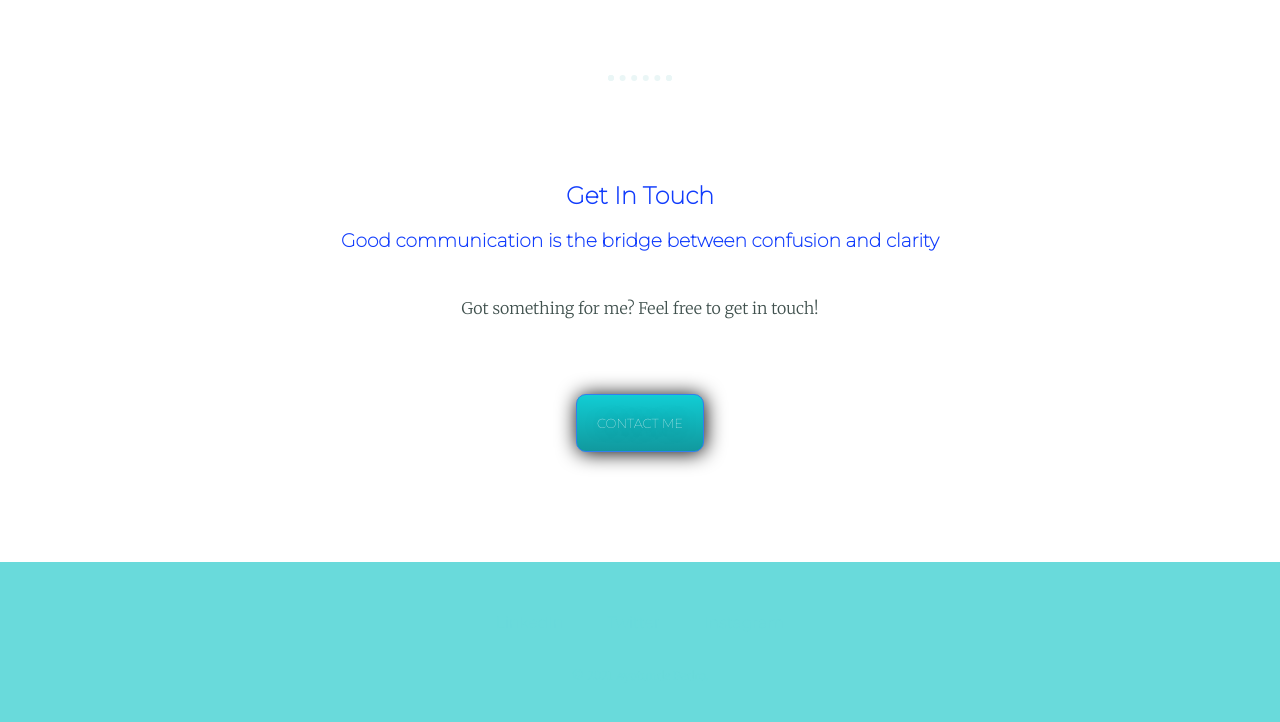
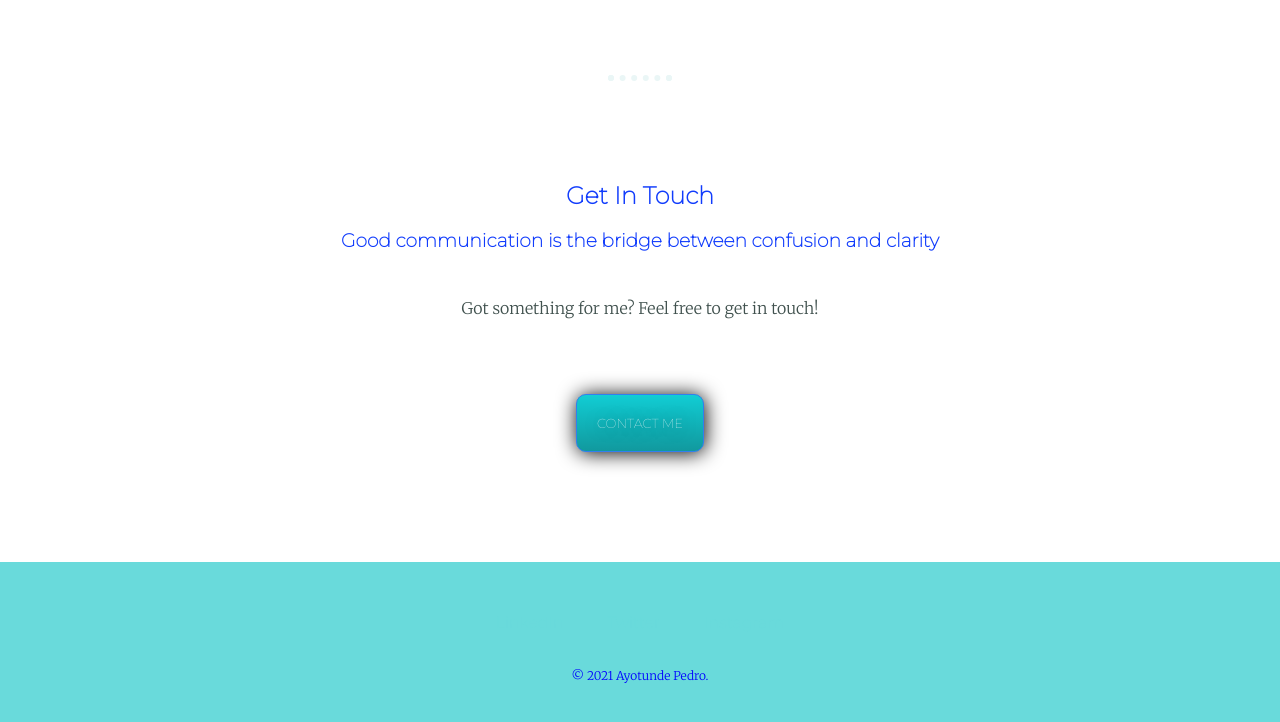
Before and after one commit to ayopedro/hello, a plain HTML site: page index.html in a window 1280 px wide. Shown: the part 2427-3149 px from the top of the page. Drawn offline with Linux system fonts and the light colour scheme.

Commit message:
Update styles.css

```diff
--- a/css/styles.css
+++ b/css/styles.css
@@ -104,7 +104,7 @@ padding: 50px 0 20px;
   margin: 40px auto 60px;
 }
 .copyright{
-  color: #69DADB;
+  color: blue;
   font-size: 0.75rem;
   padding: 20px 0;
 }
```
